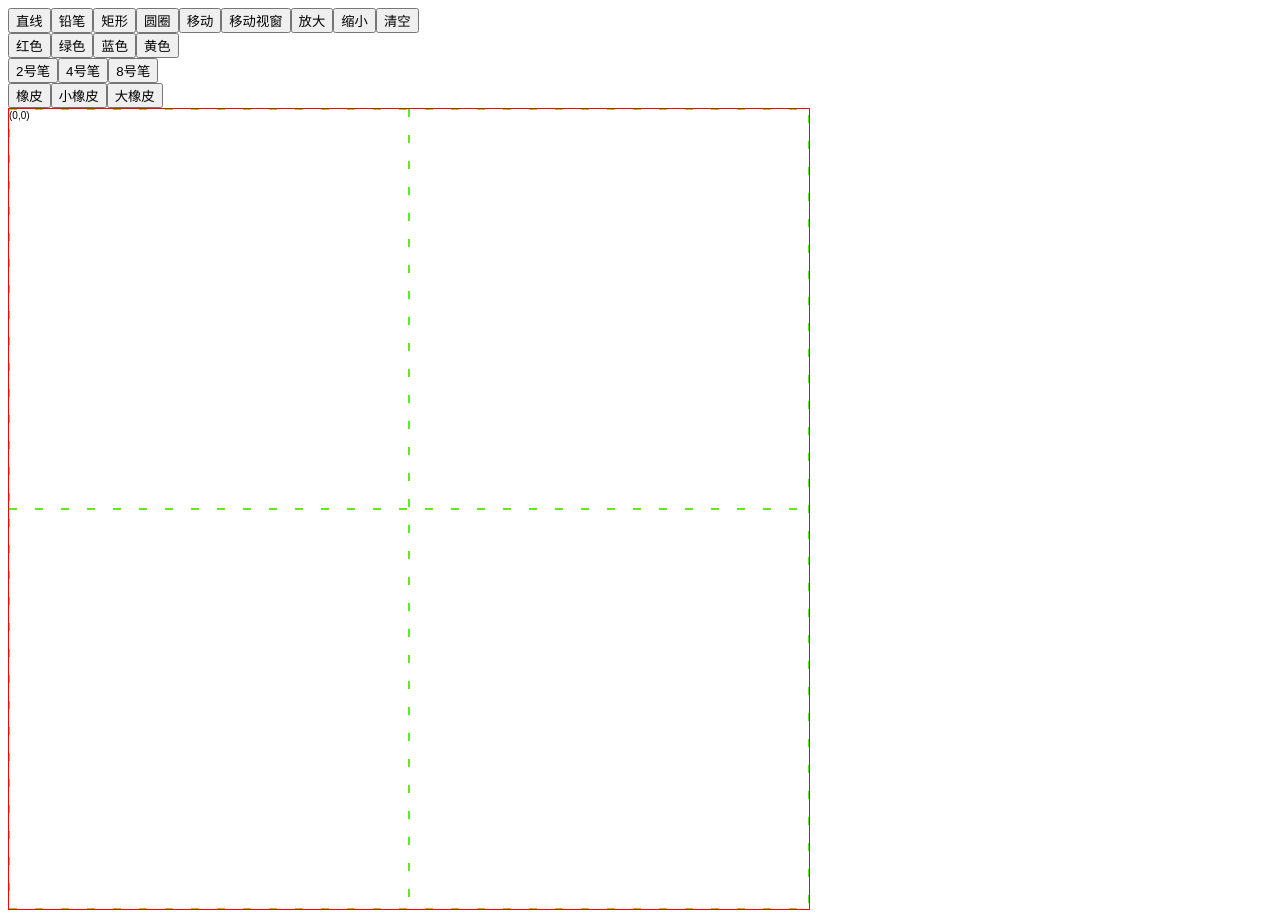
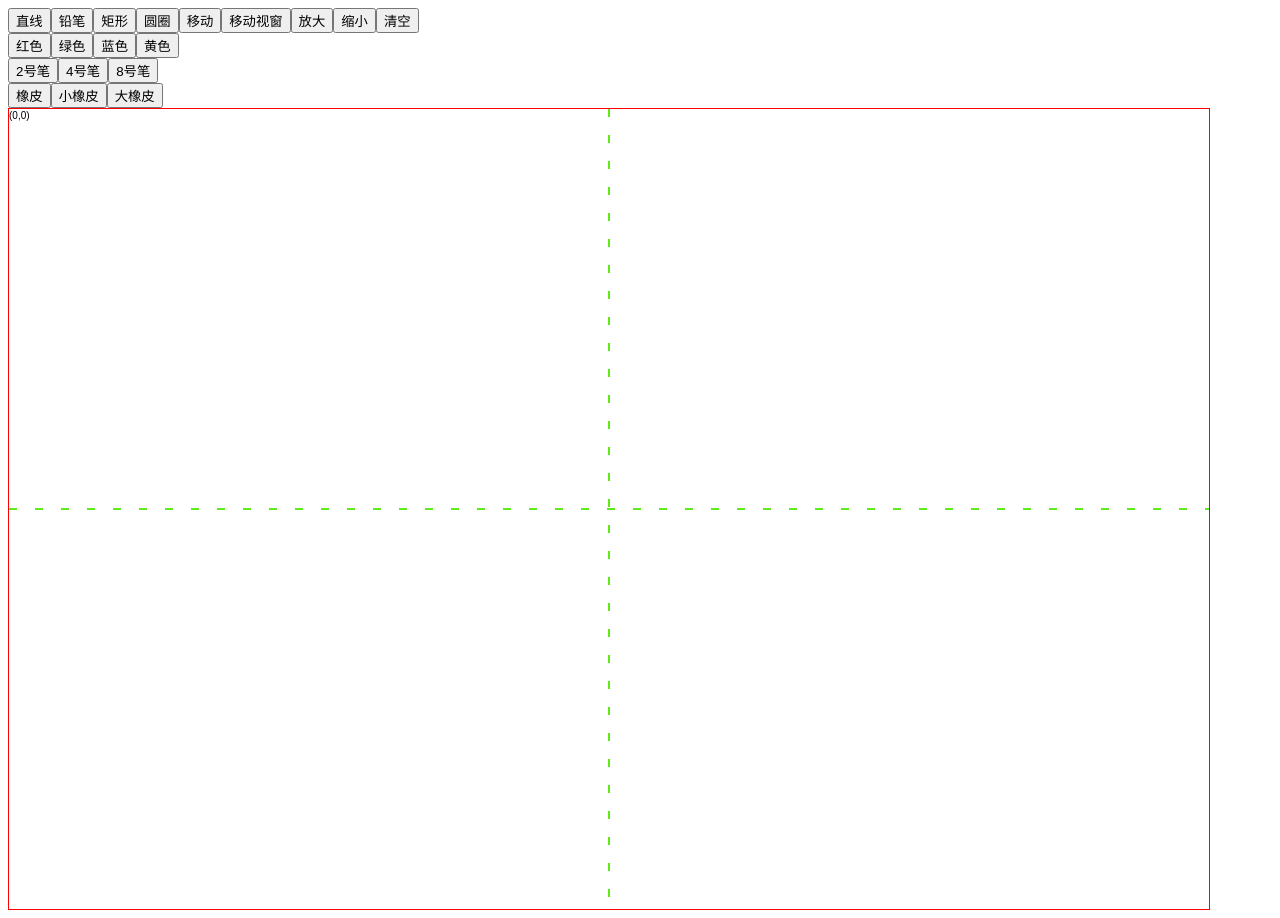
Before and after one commit to uncoder-fe/whiteboard2, a React app: page / in a window 1280 px wide. Built offline with nearby package versions, Linux system fonts and the light colour scheme.

Commit message:
chore: 新增注释

```diff
--- a/src/example/app.tsx
+++ b/src/example/app.tsx
@@ -39,7 +39,7 @@ const App = () => {
 				ref={cRef}
 				onChange={(data) => { /*console.log(data);*/ }}
 				height={800}
-				width={800}
+				width={1200}
 				helpLine
 			/>
 			<img src={icon} alt="" id="image" style={{ display: 'none' }} />
--- a/src/index.tsx
+++ b/src/index.tsx
@@ -38,7 +38,6 @@ function Stage(props: StageProps) {
 		ctx.moveTo(x, height / 2 + y);
 		ctx.lineTo(x + width, height / 2 + y);
 		ctx.stroke();
-		ctx.strokeRect(x, y, width, height);
 		ctx.fillText('(0,0)', x, y + 10);
 		ctx.restore();
 	};
--- a/src/util.ts
+++ b/src/util.ts
@@ -215,6 +215,7 @@ export const genShapePosition = (ops) => {
 
 // shape转图片，坐标点转图片
 export function pointsToBase64(shape) {
+	// TODO：生成二倍高清图
 	const { points, height, width, type, drawStyle } = shape;
 	const len = points.length;
 	// 扩展大小，防止线条切边，4
@@ -223,6 +224,7 @@ export function pointsToBase64(shape) {
 	let left = Math.min(points[0][0], points[len - 1][0]) || 0;
 	let top = Math.min(points[0][1], points[len - 1][1]) || 0;
 	if (type === 'pencil') {
+		// 对于铅笔，最左边的顶点，是最小值
 		left = Math.min(...points.map((point) => point[0])) || 0;
 		top = Math.min(...points.map((point) => point[1])) || 0;
 	}
```
